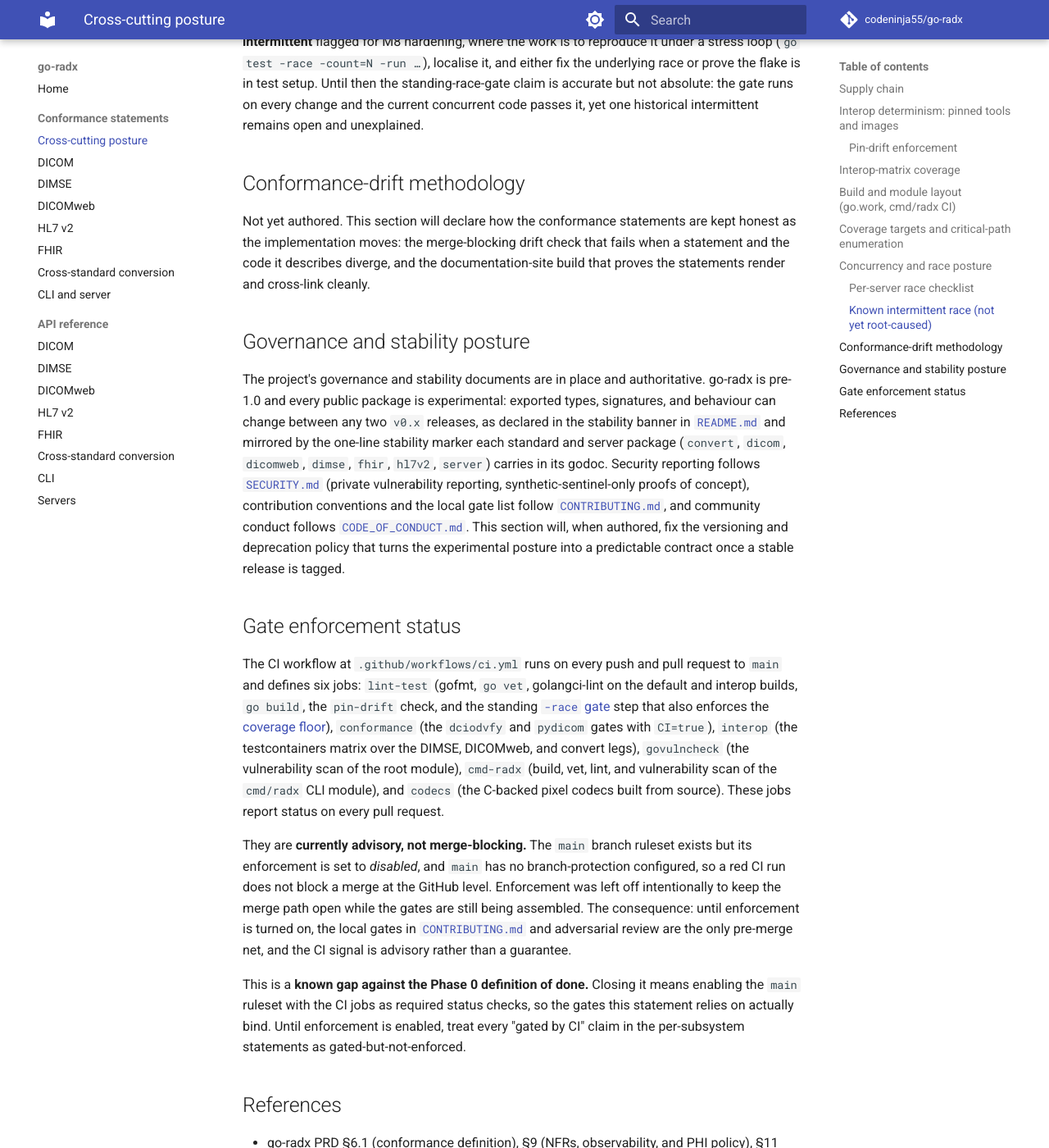
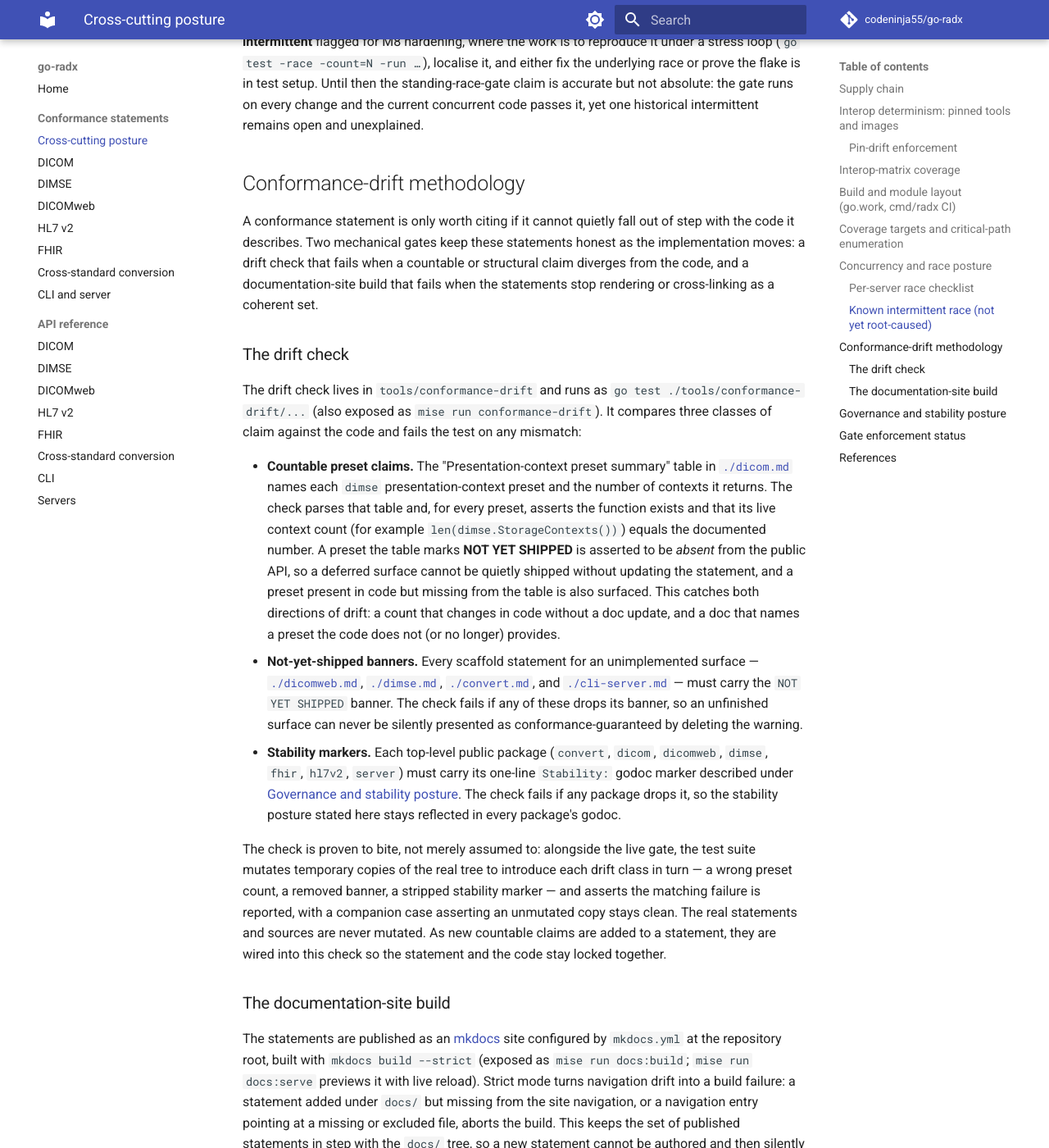
Before and after one commit to codeninja55/go-radx, an MkDocs documentation site: the page built from docs/conformance/cross-cutting.md, in a window 1280 px wide and 1400 px high, scrolled down 8951 px. Shown: the whole window at 82% size. Built offline with MkDocs 1.6.1 and Material for MkDocs 9.7.7, drawn with Linux system fonts in a browser that asks for light colours; comment, search, counter and statistics services are not loaded; some of the changed text lies outside the part shown.

Commit message:
docs: fill conformance-drift methodology section
Author the cross-cutting statement's Conformance-drift methodology section,
documenting the two gates that keep the statements honest: the drift check
(its three claim classes, how it is run, and how it is proven to bite) and the
strict mkdocs site build (navigation-drift enforcement).

```diff
--- a/docs/conformance/cross-cutting.md
+++ b/docs/conformance/cross-cutting.md
@@ -301,9 +301,48 @@ current concurrent code passes it, yet one historical intermittent remains open
 
 ## Conformance-drift methodology
 
-Not yet authored. This section will declare how the conformance statements are kept honest as the implementation moves:
-the merge-blocking drift check that fails when a statement and the code it describes diverge, and the documentation-site
-build that proves the statements render and cross-link cleanly.
+A conformance statement is only worth citing if it cannot quietly fall out of step with the code it describes. Two
+mechanical gates keep these statements honest as the implementation moves: a drift check that fails when a countable or
+structural claim diverges from the code, and a documentation-site build that fails when the statements stop rendering or
+cross-linking as a coherent set.
+
+### The drift check
+
+The drift check lives in `tools/conformance-drift` and runs as `go test ./tools/conformance-drift/...` (also exposed as
+`mise run conformance-drift`). It compares three classes of claim against the code and fails the test on any mismatch:
+
+- **Countable preset claims.** The "Presentation-context preset summary" table in [`./dicom.md`](./dicom.md) names each
+  `dimse` presentation-context preset and the number of contexts it returns. The check parses that table and, for every
+  preset, asserts the function exists and that its live context count (for example `len(dimse.StorageContexts())`)
+  equals the documented number. A preset the table marks **NOT YET SHIPPED** is asserted to be *absent* from the public
+  API, so a deferred surface cannot be quietly shipped without updating the statement, and a preset present in code but
+  missing from the table is also surfaced. This catches both directions of drift: a count that changes in code without a
+  doc update, and a doc that names a preset the code does not (or no longer) provides.
+- **Not-yet-shipped banners.** Every scaffold statement for an unimplemented surface —
+  [`./dicomweb.md`](./dicomweb.md), [`./dimse.md`](./dimse.md), [`./convert.md`](./convert.md), and
+  [`./cli-server.md`](./cli-server.md) — must carry the `NOT YET SHIPPED` banner. The check fails if any of these drops
+  its banner, so an unfinished surface can never be silently presented as conformance-guaranteed by deleting the
+  warning.
+- **Stability markers.** Each top-level public package (`convert`, `dicom`, `dicomweb`, `dimse`, `fhir`, `hl7v2`,
+  `server`) must carry its one-line `Stability:` godoc marker described under
+  [Governance and stability posture](#governance-and-stability-posture). The check fails if any package drops it, so
+  the stability posture stated here stays reflected in every package's godoc.
+
+The check is proven to bite, not merely assumed to: alongside the live gate, the test suite mutates temporary copies of
+the real tree to introduce each drift class in turn — a wrong preset count, a removed banner, a stripped stability
+marker — and asserts the matching failure is reported, with a companion case asserting an unmutated copy stays clean.
+The real statements and sources are never mutated. As new countable claims are added to a statement, they are wired into
+this check so the statement and the code stay locked together.
+
+### The documentation-site build
+
+The statements are published as an [mkdocs](https://www.mkdocs.org/) site configured by `mkdocs.yml` at the repository
+root, built with `mkdocs build --strict` (exposed as `mise run docs:build`; `mise run docs:serve` previews it with live
+reload). Strict mode turns navigation drift into a build failure: a statement added under `docs/` but missing from the
+site navigation, or a navigation entry pointing at a missing or excluded file, aborts the build. This keeps the set of
+published statements in step with the `docs/` tree, so a new statement cannot be authored and then silently left out of
+the site, and a removed one cannot linger as a dead navigation entry. The CI job that runs this build is wired alongside
+the drift check in the gate-enforcement work described under [Gate enforcement status](#gate-enforcement-status).
 
 ## Governance and stability posture
 
```
